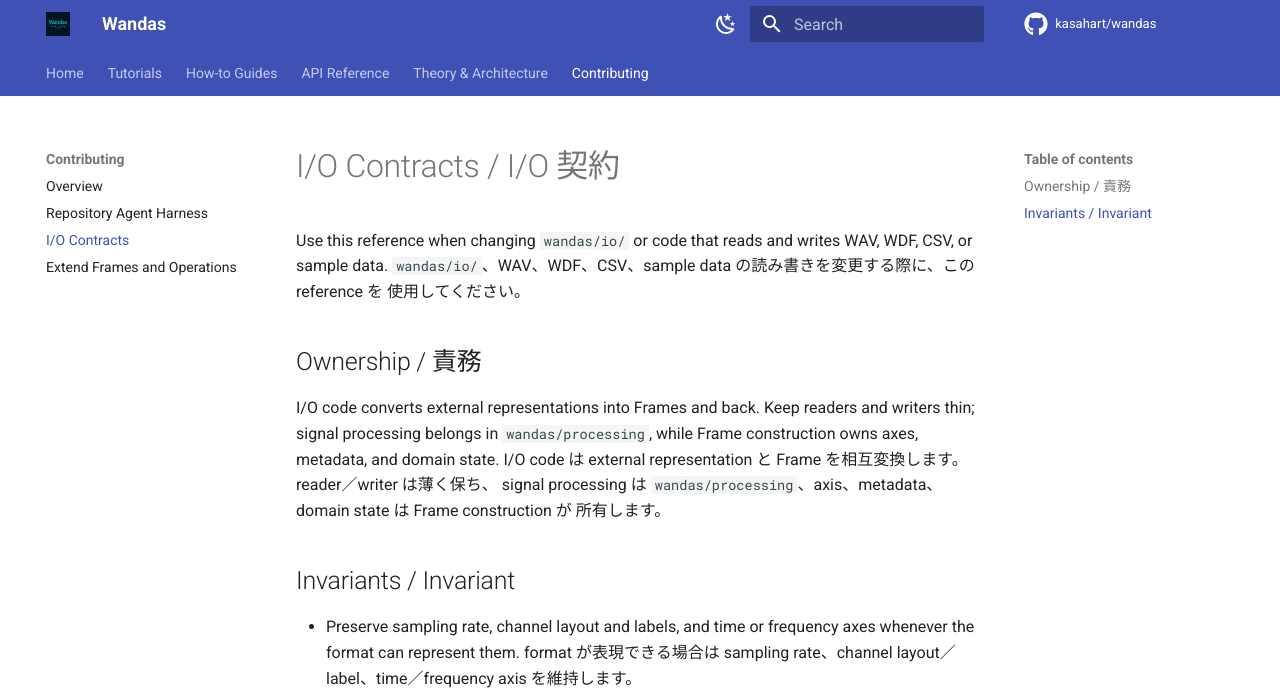
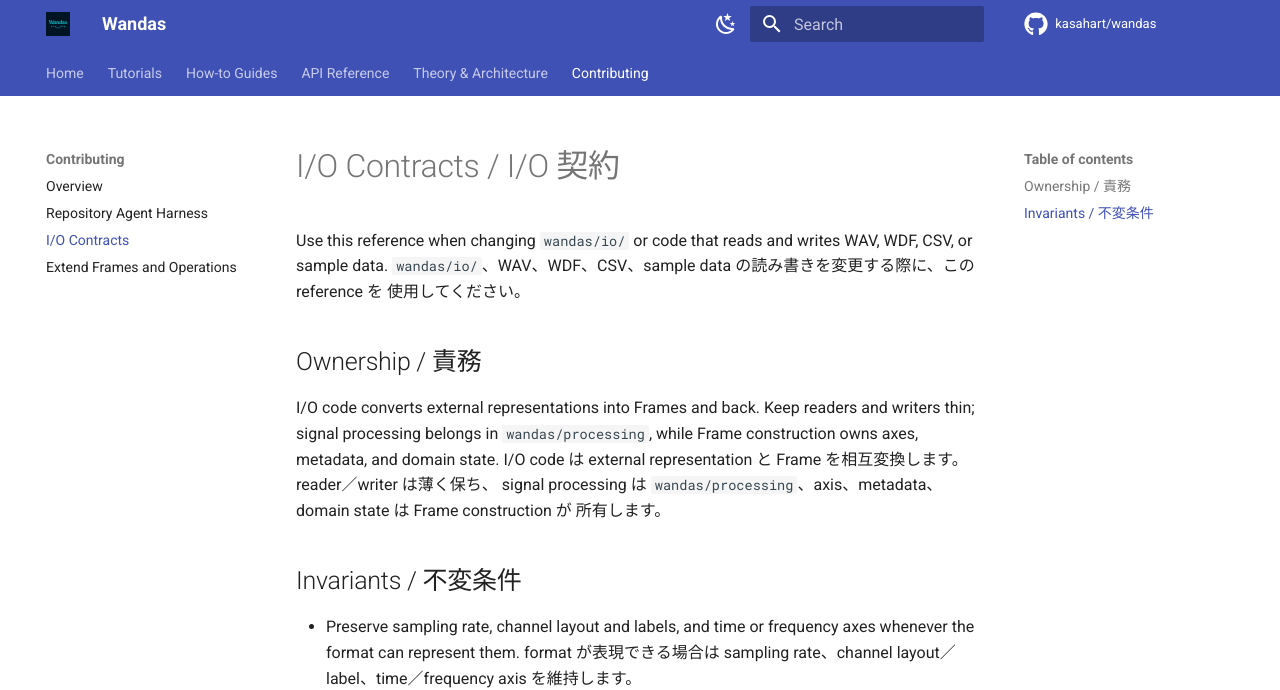
Before and after one commit to kasahart/wandas, an MkDocs documentation site: the page built from docs/src/contributing/io-contracts.md, in a window 1280 px wide and 1289 px high. Shown: the top 690 px of the window. Built offline with MkDocs 1.6.1 and Material for MkDocs 9.7.7, drawn with Linux system fonts in a browser that asks for light colours; comment, search, counter and statistics services are not loaded.

Commit message:
Potential fix for pull request finding
Co-authored-by: Copilot Autofix powered by AI <175728472+Copilot@users.noreply.github.com>

```diff
--- a/docs/src/contributing/io-contracts.md
+++ b/docs/src/contributing/io-contracts.md
@@ -14,7 +14,7 @@ I/O code は external representation と Frame を相互変換します。reader
 signal processing は `wandas/processing`、axis、metadata、domain state は Frame construction が
 所有します。
 
-## Invariants / Invariant
+## Invariants / 不変条件
 
 - Preserve sampling rate, channel layout and labels, and time or frequency axes
   whenever the format can represent them.
```
